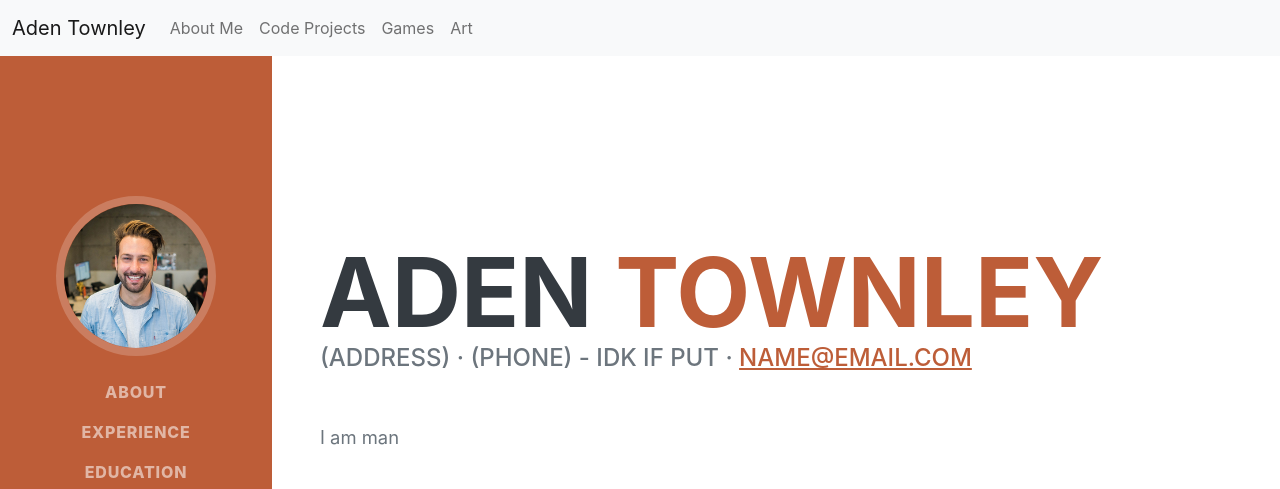
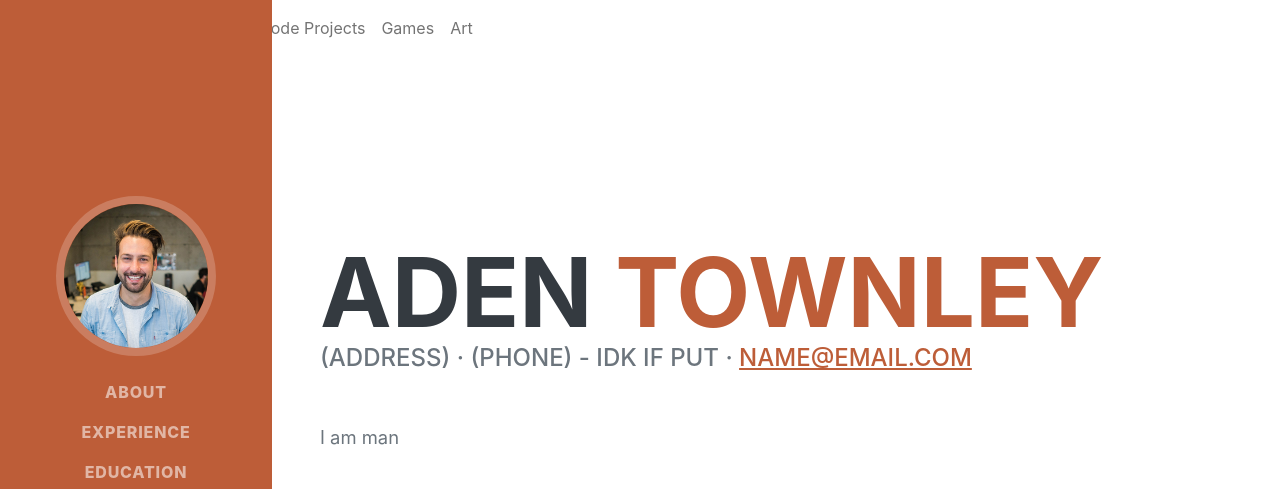
Before and after one commit to Alt711/alt711.com, a plain HTML site: page index.html in a window 1280 px wide. Shown: the top 489 px of the page. Drawn offline with nearby package versions, Linux system fonts and the light colour scheme; a web font is replaced by a local one.

Commit message:
Update index.html

```diff
--- a/index.html
+++ b/index.html
@@ -17,7 +17,7 @@
     </head>
     <body id="page-top">
         <!-- Top Navigation Bar -->
-        <nav class="navbar navbar-expand-lg navbar-light bg-light fixed-top" style="z-index:1050; top: 0; left: 0; right: 0;">
+        <nav class="navbar navbar-expand-lg navbar-custom fixed-top">
             <div class="container-fluid">
                 <a class="navbar-brand" href="index.html">Aden Townley</a>
                 <button class="navbar-toggler" type="button" data-bs-toggle="collapse" data-bs-target="#topNav" aria-controls="topNav" aria-expanded="false" aria-label="Toggle navigation">
```
